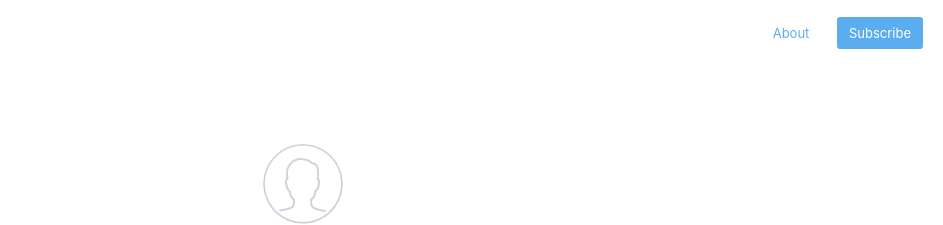
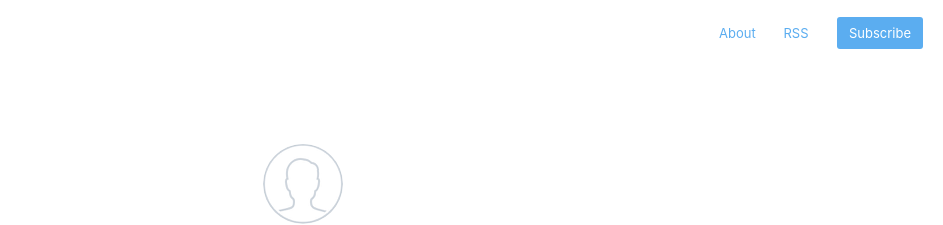
Before and after one commit to jarocmarisec/jarocmarisec-tests, a Jekyll site: the page built from index.html, in a window 1280 px wide. Shown: the top 225 px of the page, without its empty margins (337-1280 px from the left). Built offline with Jekyll 4.4.1, drawn with Linux system fonts in a browser that asks for light colours; nearby versions of some CDN libraries; the list of posts is cut into pages by our own code.

Commit message:
Adding font-awesome icons in navbar

```diff
--- a/_includes/navigation.html
+++ b/_includes/navigation.html
@@ -1,10 +1,11 @@
 <nav class="main-nav">
     {% if page.url != "/" %}
-        <a href="{{ "/" | relative_url  }}"> <span class="arrow">←</span> Home </a>
+        <a href="{{ "/" | relative_url  }}"> <i class="fa fa-arrow-left"></i> Home </a>
     {% endif %}
 
     {% if page.url != "/about/" %}
-        <a href="{{ "/" | relative_url  }}about">About </a>
+        <a href="{{ "/" | relative_url  }}about"><i class="fa fa-cog"></i> About </a>
     {% endif %}
-    <a class="cta" href="{{ "/" | relative_url  }}feed.xml">Subscribe</a>
+    <a href="{{ "/" | relative_url  }}feed.xml"><i class="fa fa-rss"></i> RSS</a>
+    <a class="cta" href="#"><i class="fa fa-envelope-o"></i> Subscribe </a>
 </nav>
```
